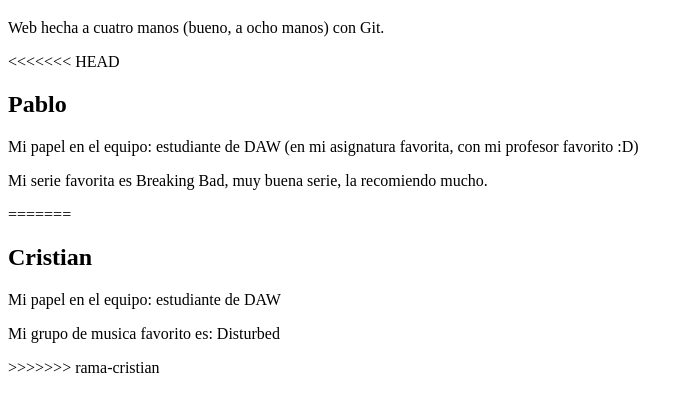
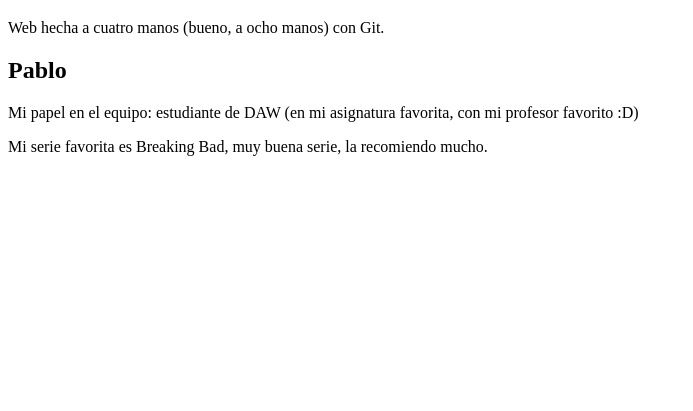
Before and after one commit to stuffsergio/portal-equipo05, a plain HTML site: page index.html in a window 1280 px wide. Shown: the part 61-472 px from the top of the page, without its empty margins (0-693 px from the left). Drawn offline with Linux system fonts and the light colour scheme.

Commit message:
Resolviendo errores con nano

```diff
--- a/index.html
+++ b/index.html
@@ -7,18 +7,10 @@
   <body>
     <h1>Portal del equipo XX</h1>
     <p>Web hecha a cuatro manos (bueno, a ocho manos) con Git.</p>
-<<<<<<< HEAD
     <section>
       <h2>Pablo</h2>
       <p>Mi papel en el equipo: estudiante de DAW (en mi asignatura favorita, con mi profesor favorito :D)</p>
       <p>Mi serie favorita es Breaking Bad, muy buena serie, la recomiendo mucho.</p>
     </section>
-=======
-	<section>
-		<h2>Cristian</h2>
-		<p>Mi papel en el equipo: estudiante de DAW</p>
-		<p>Mi grupo de musica favorito es: Disturbed<p>
-	</section>
->>>>>>> rama-cristian
   </body>
 </html>
```
